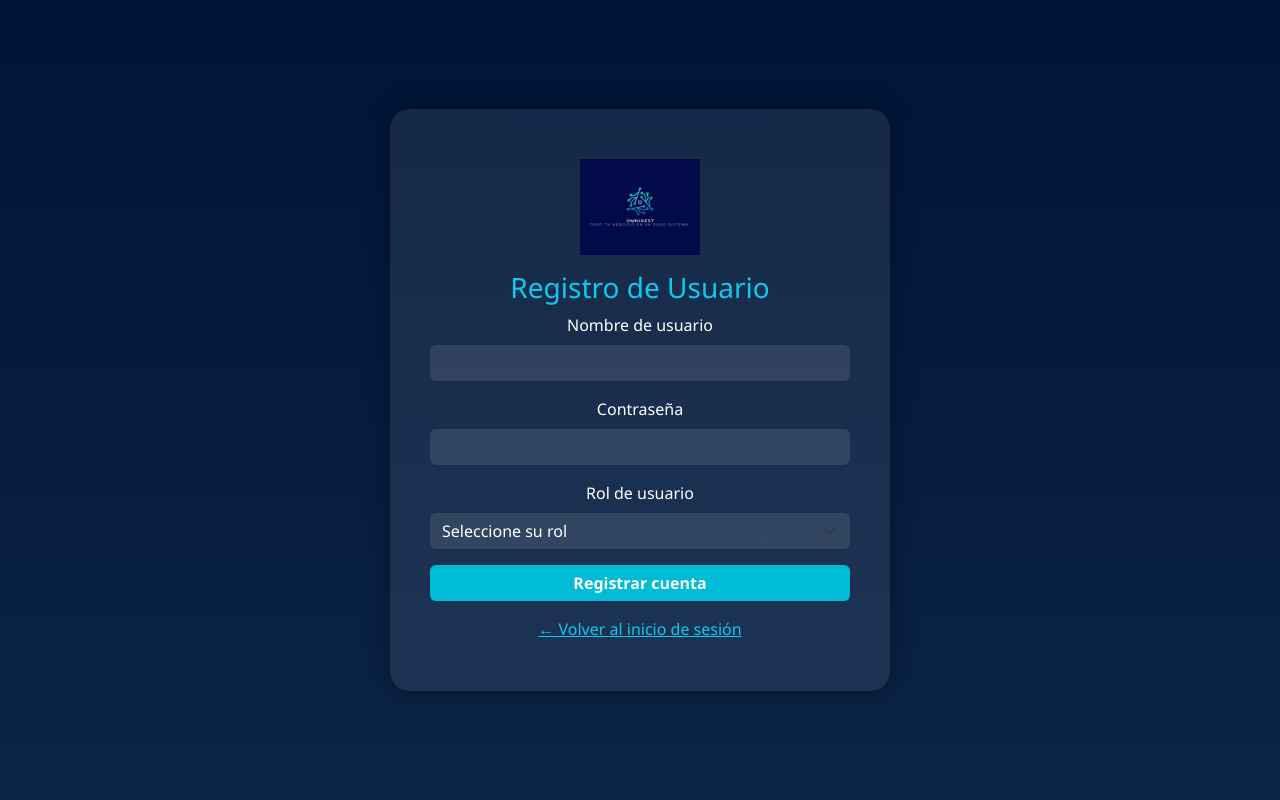
After one commit to Oso226/MiFacturaElectronica, a Django app: page /registro/ in a window 1280 px wide. The commit adds this page. Run offline with Django 5.2, Linux system fonts and the light colour scheme.

Commit message:
Actualización: mejoras en login, logout y registro

```diff
--- a/MiFacturaElectronica/settings.py
+++ b/MiFacturaElectronica/settings.py
@@ -124,5 +124,5 @@ STATICFILES_DIRS = [BASE_DIR / 'Modulos' / 'Facturacion' / 'static']
 
 DEFAULT_AUTO_FIELD = 'django.db.models.BigAutoField'
 
-LOGIN_REDIRECT_URL = '/'
+LOGIN_REDIRECT_URL = '/lista/'
 LOGOUT_REDIRECT_URL = '/accounts/login/'
--- a/MiFacturaElectronica/urls.py
+++ b/MiFacturaElectronica/urls.py
@@ -19,10 +19,5 @@ from django.urls import path, include
 
 urlpatterns = [
     path('admin/', admin.site.urls),
-
-    # ✅ Usa las rutas de tu aplicación principal
-    path('', include('Modulos.Facturacion.urls')),
-
-    # ✅ Activa las rutas de autenticación (login/logout)
-    path('accounts/', include('django.contrib.auth.urls')),
+    path('', include('Modulos.Facturacion.urls')),  # ✅ carga tus rutas personalizadas
 ]
--- a/Modulos/Facturacion/templates/Facturacion/lista_dte.html
+++ b/Modulos/Facturacion/templates/Facturacion/lista_dte.html
@@ -87,8 +87,7 @@
       <h4 class="ms-3">OMNIGEST | Panel Principal</h4>
     </div>
     <div>
-      <span class="me-3">👤 {{ user.username }}</span>
-      <a href="{% url 'logout' %}" class="btn btn-logout">Cerrar sesión</a>
+      <a href="/logout/" class="btn btn-logout">Cerrar sesión</a>
     </div>
   </header>
 
--- /dev/null
+++ b/Modulos/Facturacion/templates/registration/registro.html
@@ -0,0 +1,88 @@
+{% load static %}
+<!DOCTYPE html>
+<html lang="es">
+<head>
+  <meta charset="UTF-8">
+  <meta name="viewport" content="width=device-width, initial-scale=1.0">
+  <title>Registro de usuario | OMNIGEST</title>
+  <link href="https://cdn.jsdelivr.net/npm/bootstrap@5.3.0/dist/css/bootstrap.min.css" rel="stylesheet">
+  <style>
+    body {
+      background: linear-gradient(180deg, #001437, #0b2447);
+      color: white;
+      font-family: "Segoe UI", sans-serif;
+      height: 100vh;
+      display: flex;
+      align-items: center;
+      justify-content: center;
+    }
+
+    .register-card {
+      background-color: rgba(255, 255, 255, 0.08);
+      border-radius: 20px;
+      width: 500px;
+      padding: 50px 40px;
+      box-shadow: 0 0 25px rgba(0, 0, 0, 0.4);
+      text-align: center;
+    }
+
+    .btn-primary {
+      background-color: #00bcd4;
+      border: none;
+      font-weight: bold;
+      transition: 0.3s;
+    }
+
+    .btn-primary:hover {
+      background-color: #0097a7;
+    }
+
+    .form-select, .form-control {
+      background-color: rgba(255, 255, 255, 0.1);
+      color: white;
+      border: none;
+    }
+
+    .form-select:focus, .form-control:focus {
+      background-color: rgba(255, 255, 255, 0.2);
+      box-shadow: none;
+      color: white;
+    }
+
+    option {
+      color: black;
+    }
+  </style>
+</head>
+
+<body>
+  <div class="register-card">
+    <img src="{% static 'img/logo.png' %}" width="120" alt="OMNIGEST">
+    <h3 class="mt-3 text-info">Registro de Usuario</h3>
+    <form method="post">
+      {% csrf_token %}
+      <div class="mb-3">
+        <label for="username" class="form-label">Nombre de usuario</label>
+        <input type="text" name="username" id="username" class="form-control" required>
+      </div>
+      <div class="mb-3">
+        <label for="password1" class="form-label">Contraseña</label>
+        <input type="password" name="password1" id="password1" class="form-control" required>
+      </div>
+      <div class="mb-3">
+        <label for="rol" class="form-label">Rol de usuario</label>
+        <select name="rol" id="rol" class="form-select" required>
+          <option value="">Seleccione su rol</option>
+          <option value="Administrador">Administrador</option>
+          <option value="Contador">Contador</option>
+          <option value="Empleado">Empleado</option>
+        </select>
+      </div>
+      <button type="submit" class="btn btn-primary w-100">Registrar cuenta</button>
+    </form>
+    <div class="mt-3">
+      <a href="{% url 'login' %}" class="text-info">← Volver al inicio de sesión</a>
+    </div>
+  </div>
+</body>
+</html>
--- a/Modulos/Facturacion/urls.py
+++ b/Modulos/Facturacion/urls.py
@@ -1,9 +1,11 @@
-from django.contrib import admin
 from django.urls import path
 from . import views
 
 urlpatterns = [
-    path('', views.redireccion_inicio, name='inicio'),  # 👈 Redirige al login
+    path('', views.iniciar_sesion, name='inicio'),  # 👈 cambia a iniciar_sesion
+    path('login/', views.iniciar_sesion, name='login'),
+    path('logout/', views.cerrar_sesion, name='logout'),
+    path('registro/', views.registro, name='registro'),
     path('lista/', views.lista_dte, name='lista_dte'),
     path('crear/', views.crear_dte, name='crear_dte'),
 ]
--- a/Modulos/Facturacion/views.py
+++ b/Modulos/Facturacion/views.py
@@ -1,18 +1,57 @@
 from django.shortcuts import render
-
-# Create your views here.
-
+from django.contrib.auth.models import User
+from django.contrib import messages
 from django.contrib.auth.decorators import login_required
+from django.contrib.auth import authenticate, login
 from .models import DTE
 from django.shortcuts import redirect
+from .models import Perfil
+from django.contrib.auth import logout
+from .models import DTE, Perfil
 
-def redireccion_inicio(request):
+def iniciar_sesion(request):
     if request.user.is_authenticated:
-        # 👇 Si el usuario ya inició sesión, lo enviamos a la lista de DTE
         return redirect('lista_dte')
-    else:
-        # 👇 Si no está autenticado, lo enviamos al login
-        return redirect('login')
+
+    if request.method == 'POST':
+        username = request.POST.get('username')
+        password = request.POST.get('password')
+
+        user = authenticate(request, username=username, password=password)
+        if user is not None:
+            login(request, user)
+            messages.success(request, "Inicio de sesión exitoso.")
+            return redirect('lista_dte')
+        else:
+            messages.error(request, "Usuario o contraseña incorrectos.")
+
+    return render(request, 'registration/login.html')
+
+def cerrar_sesion(request):
+    logout(request)
+    return redirect('login')
+
+def registro(request):
+    if request.method == 'POST':
+        username = request.POST.get('username')
+        password = request.POST.get('password1')
+        rol = request.POST.get('rol')
+
+        # Verifica si ya existe el usuario
+        if User.objects.filter(username=username).exists():
+            messages.error(request, "El nombre de usuario ya existe.")
+        else:
+            # Crea el usuario
+            user = User.objects.create_user(username=username, password=password)
+            user.save()
+
+            # Crea el perfil asociado
+            Perfil.objects.create(user=user, rol=rol)
+
+            messages.success(request, f"Usuario '{username}' registrado exitosamente como {rol}.")
+            return redirect('login')
+
+    return render(request, 'registration/registro.html')
 
 
 @login_required
```
Also changed, not shown: Modulos/Facturacion/admin.py (+5 -2 lines), Modulos/Facturacion/models.py (+15 -0 lines), Modulos/Facturacion/templates/registration/login.html (+55 -66 lines), MiFacturaElectronica.db.sqlite3, Modulos/Facturacion/migrations/0002_perfil.py (added).
